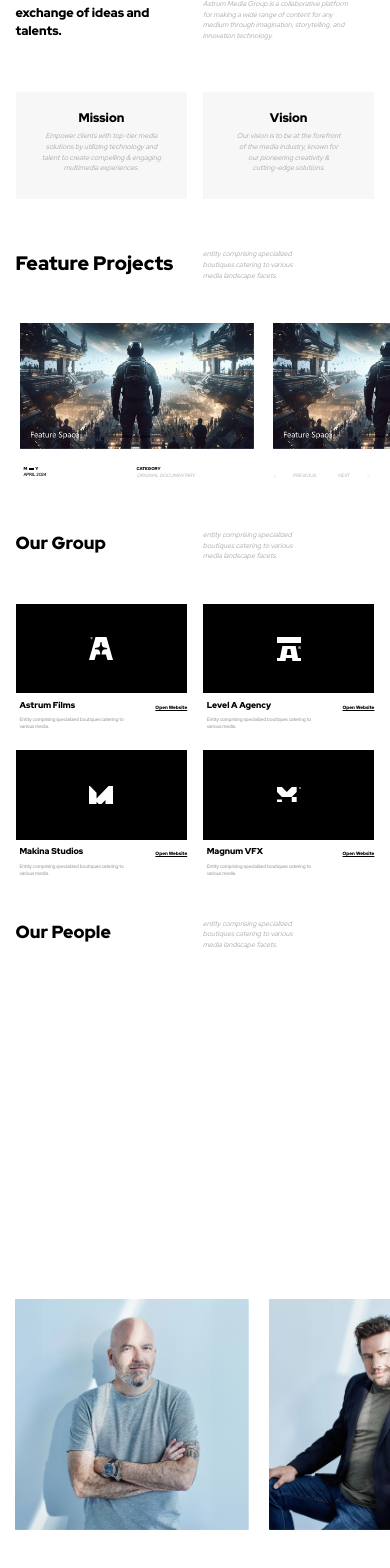
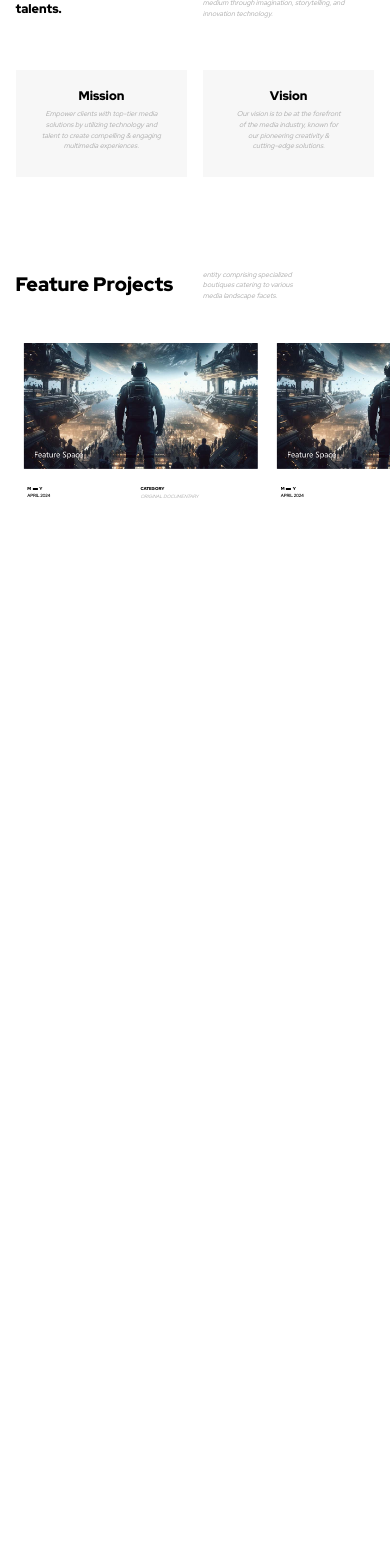
Before and after one commit to HossamBhi/Astrum-media-group, a React (Vite) app: page / in a window 390 px wide. Shown: the part 416-1984 px from the top of the page. Built offline with nearby package versions, Linux system fonts and the light colour scheme.

Commit message:
Animate sections

```diff
--- a/src/components/AboutSection.tsx
+++ b/src/components/AboutSection.tsx
@@ -1,8 +1,8 @@
 import { motion } from "framer-motion";
 import { NavLinks } from "../utils/helper";
+import { fadeIn } from "../utils/motionHelper";
 import { AnimateTextLine, AnimateTextLines } from "./animation";
 import { SectionWrapper } from "./ui";
-import { fadeIn, slideIn } from "../utils/motionHelper";
 
 const AboutSection = () => {
   return (
@@ -43,7 +43,7 @@ const AboutSection = () => {
       </SectionWrapper>
       <SectionWrapper className="flex flex-row gap-[4vw] pb-[6vh] xl:pb-[15vh] 3xl:pb-[10vh]">
         <motion.div
-          variants={slideIn({ direction: "up", duration: 0.8 })}
+          variants={fadeIn({ direction: "up", duration: 0.8 })}
           className="flex flex-1 flex-col items-center justify-center bg-[#F7F7F7] px-[2vh] pb-[3vh] pt-[2vh] text-center xl:px-[4vh] xl:pb-[6vh] xl:pt-[4vh]"
         >
           <h3 className="pb-[0.5vh] font-RedHatDisplay-Black text-[3.2vw] 3xl:text-[2.2vw]">
@@ -57,7 +57,7 @@ const AboutSection = () => {
           </p>
         </motion.div>
         <motion.div
-          variants={slideIn({ direction: "up", duration: 0.8 })}
+          variants={fadeIn({ direction: "up", duration: 0.8 })}
           className="flex flex-1 flex-col items-center justify-center bg-[#F7F7F7] px-[2vh] pb-[3vh] pt-[2vh] text-center xl:px-[4vh] xl:pb-[6vh] xl:pt-[4vh]"
         >
           <h3 className="pb-[0.5vh] font-RedHatDisplay-Black text-[3.2vw] 3xl:text-[2.2vw]">
--- a/src/components/Contact.tsx
+++ b/src/components/Contact.tsx
@@ -2,7 +2,7 @@ import { OUR_EMAIL } from "../utils/helper";
 import { SectionWrapper } from "./ui";
 const ContactSection = () => {
   return (
-    <SectionWrapper className="relative bg-white pb-[10vh]">
+    <SectionWrapper className="relative bg-white pb-[10vh] pt-[5vh]">
       <div className="flex flex-1 flex-col items-center justify-center bg-[#F7F7F7] px-[4vh] py-[10vh] text-center">
         <h3 className="pb-[0.5vh] font-RedHatDisplay-Bold text-[10vw] underline">
           Get in Touch
--- a/src/components/FeatureProjectsSection.tsx
+++ b/src/components/FeatureProjectsSection.tsx
@@ -1,65 +1,10 @@
-import { motion } from "framer-motion";
-import { useRef, useState } from "react";
+import { motion, useScroll, useTransform } from "framer-motion";
+import { useRef } from "react";
 import { useWindowDimensions } from "../hooks";
 import { NavLinks } from "../utils/helper";
-import { NextBtn, PrevBtn } from "./carousel";
+import { AnimateTextLine, AnimateTextLines } from "./animation";
 import { Image, SectionWrapper } from "./ui";
-
-const FeatureProjectsSection = () => {
-  const scrollRef = useRef(null);
-  const [activeSlider, setActiveSlider] = useState(0);
-  const { width } = useWindowDimensions();
-  const cardWidth = width * 0.6;
-  const scrollWidth = width * 0.7;
-  const slideLeft = () => {
-    const slider = document.getElementById("slider");
-    if (slider && activeSlider > 0) {
-      setActiveSlider(
-        Math.ceil((slider.scrollLeft - scrollWidth) / scrollWidth),
-      );
-      slider.scrollLeft = slider?.scrollLeft - scrollWidth;
-    }
-  };
-
-  const slideRight = () => {
-    const slider = document.getElementById("slider");
-    if (slider && activeSlider < 3) {
-      setActiveSlider(
-        Math.ceil((slider.scrollLeft + scrollWidth) / scrollWidth),
-      );
-      slider.scrollLeft = slider?.scrollLeft + scrollWidth;
-    }
-  };
-
-  return (
-    <motion.div
-      whileInView="animate"
-      initial="hidden"
-      className="relative pb-[6vh] xl:pb-[15vh] 3xl:pb-[10vh]"
-    >
-      <SectionWrapper
-        className="flex flex-row gap-[4vw] pb-[5vh]"
-        id={NavLinks[3].id}
-      >
-        <div className="flex-1">
-          <h2 className="font-RedHatDisplay-Black text-[5vw] 3xl:text-[3.3vw]">
-            Feature Projects
-          </h2>
-        </div>
-        <div className="flex flex-1 items-end">
-          <p className="text-[1.8vw] italic text-secondary 3xl:text-[1.2vw]">
-            entity comprising specialized <br />
-            boutiques catering to various <br />
-            media landscape facets.
-          </p>
-        </div>
-      </SectionWrapper>
-      <section
-        ref={scrollRef}
-        id="slider"
-        className="no-scrollbar relative flex h-full gap-[5vw] overflow-x-scroll scroll-smooth whitespace-nowrap pe-[30vw] ps-[5vw]"
-      >
-        {[
+const data = [
   {
     title: "Astrum Films",
     des: "Entity comprising specialized boutiques catering to various media.",
@@ -92,7 +37,86 @@ const FeatureProjectsSection = () => {
     category: "ORIGINAL DOCUMENTARY",
     date: "APRIL 2024",
   },
-        ].map((item, index) => (
+];
+
+const FeatureProjectsSection = () => {
+  const scrollRef = useRef(null);
+  // const [activeSlider, setActiveSlider] = useState(0);
+  const { width } = useWindowDimensions();
+  const { scrollYProgress } = useScroll({
+    target: scrollRef,
+    offset: ["start start", "end start"],
+  });
+  const x = useTransform(
+    scrollYProgress,
+    [0, 1],
+    ["1%", `-${70 * data.length}%`],
+  );
+  const y = useTransform(scrollYProgress, [0.7, 1], ["0", `-100%`]);
+  const position = useTransform(scrollYProgress, (pos) =>
+    pos === 1 || pos === 0 ? "relative" : "fixed",
+  );
+
+  const cardWidth = width * 0.6;
+  const scrollWidth = width * 0.7;
+  // const slideLeft = () => {
+  //   const slider = document.getElementById("slider");
+  //   if (slider && activeSlider > 0) {
+  //     setActiveSlider(
+  //       Math.ceil((slider.scrollLeft - scrollWidth) / scrollWidth),
+  //     );
+  //     slider.scrollLeft = slider?.scrollLeft - scrollWidth;
+  //   }
+  // };
+
+  // const slideRight = () => {
+  //   const slider = document.getElementById("slider");
+  //   if (slider && activeSlider < 3) {
+  //     setActiveSlider(
+  //       Math.ceil((slider.scrollLeft + scrollWidth) / scrollWidth),
+  //     );
+  //     slider.scrollLeft = slider?.scrollLeft + scrollWidth;
+  //   }
+  // };
+
+  return (
+    <motion.div
+      ref={scrollRef}
+      whileInView="animate"
+      initial="hidden"
+      className="relative h-[300vh] pb-[6vh] xl:pb-[15vh] 3xl:pb-[10vh]"
+    >
+      <motion.div
+        style={{ position, y }}
+        className="fixed top-0 h-screen w-full bg-white pt-[5vh]"
+      >
+        <SectionWrapper
+          className="flex flex-row gap-[4vw] pb-[5vh]"
+          id={NavLinks[3].id}
+        >
+          <AnimateTextLine className="flex-1 font-RedHatDisplay-Black text-[5vw] 3xl:text-[3.3vw]">
+            Feature Projects
+          </AnimateTextLine>
+
+          <div className="flex flex-1 items-end">
+            <AnimateTextLines
+              items={[
+                "entity comprising specialized",
+                "boutiques catering to various",
+                "media landscape facets.",
+              ]}
+              className="text-[1.8vw] italic text-secondary 3xl:text-[1.2vw]"
+              transition={{ staggerChildren: 0.2 }}
+            />
+          </div>
+        </SectionWrapper>
+        <motion.section
+          style={{ x }}
+          id="slider"
+          className="relative flex h-full gap-[5vw] pe-[30vw] ps-[5vw]"
+          // className="no-scrollbar relative flex h-full gap-[5vw] overflow-x-scroll scroll-smooth whitespace-nowrap pe-[30vw] ps-[5vw]"
+        >
+          {data.map((item, index) => (
             <div
               key={index}
               className={`flex flex-col`}
@@ -106,7 +130,7 @@ const FeatureProjectsSection = () => {
                 />
               </div>
               <div
-              className={`flex justify-between ps-[1vw] pt-[2vh] transition-all duration-500 xl:pt-[5vh] ${activeSlider === index ? "opacity-100" : "opacity-0"}`}
+                className={`flex justify-between ps-[1vw] pt-[2vh] transition-all duration-500 xl:pt-[5vh]`}
               >
                 <div className="flex flex-col">
                   <div className="flex items-center font-RedHatDisplay-Black text-[1.1vw] 3xl:text-[0.73vw]">
@@ -129,11 +153,12 @@ const FeatureProjectsSection = () => {
               </div>
             </div>
           ))}
-      </section>
-      <div className="absolute bottom-[6vh] left-[70vw] flex w-[25vw] items-center justify-between gap-[5vw] xl:bottom-[15vh] 3xl:bottom-[10vh]">
+        </motion.section>
+      </motion.div>
+      {/* <div className="absolute bottom-[6vh] left-[70vw] flex w-[25vw] items-center justify-between gap-[5vw] xl:bottom-[15vh] 3xl:bottom-[10vh]">
         <PrevBtn onClick={slideLeft} />
         <NextBtn onClick={slideRight} />
-      </div>
+      </div> */}
     </motion.div>
   );
 };
--- a/src/components/Navbar/HomeNav.tsx
+++ b/src/components/Navbar/HomeNav.tsx
@@ -29,7 +29,7 @@ const HomeNav = () => {
           >
             <a
               href={item.path}
-              className="text-[12px] md:text-[18px] xl:text-[1.5vw] 3xl:xl:text-[1vw]"
+              className="text-[1vw] md:text-[18px] xl:text-[1.5vw] 3xl:xl:text-[1vw]"
             >
               {item.label}
             </a>
--- a/src/components/OurGroupSection.tsx
+++ b/src/components/OurGroupSection.tsx
@@ -1,7 +1,7 @@
 import { motion } from "framer-motion";
-import { Tilt } from "react-tilt";
 import { NavLinks } from "../utils/helper";
-import { animateText } from "../utils/motionHelper";
+import { zoomIn } from "../utils/motionHelper";
+import { AnimateTextLine, AnimateTextLines } from "./animation";
 import { Image, SectionWrapper } from "./ui";
 
 const defaultOptions = {
@@ -17,28 +17,24 @@ const defaultOptions = {
 };
 
 const OurGroupSection = () => (
-  <>
+  <div className="relative bg-white pt-[5vh]">
     <SectionWrapper
       className="flex flex-row gap-[4vw] pb-[5vh]"
       id={NavLinks[3].id}
     >
-      <motion.div className="flex-1">
-        <motion.h2
-          variants={animateText}
-          className="font-RedHatDisplay-Black text-[4.5vw] 3xl:text-[3vw]"
-        >
-          Our Group
-        </motion.h2>
-      </motion.div>
+      <AnimateTextLine className="flex-1 font-RedHatDisplay-Black text-[4.5vw] 3xl:text-[3vw]">
+        Our Group
+      </AnimateTextLine>
       <div className="flex flex-1 items-end">
-        <motion.p
-          variants={animateText}
+        <AnimateTextLines
+          items={[
+            "entity comprising specialized",
+            "boutiques catering to various",
+            "media landscape facets.",
+          ]}
           className="text-[1.8vw] italic text-secondary 3xl:text-[1.2vw]"
-        >
-          entity comprising specialized <br />
-          boutiques catering to various <br />
-          media landscape facets.
-        </motion.p>
+          transition={{ staggerChildren: 0.2 }}
+        />
       </div>
     </SectionWrapper>
     <SectionWrapper className="grid grid-cols-2 gap-[4vw] gap-y-[5vw] pb-[5vh] xl:pb-[10vh] 3xl:gap-y-[4vw]">
@@ -68,8 +64,19 @@ const OurGroupSection = () => (
           logo: "/icons/Makina-icon.svg",
         },
       ].map((item, index) => (
-        <Tilt options={defaultOptions}>
-          <div key={index} className="flex flex-col">
+        <motion.div
+          variants={zoomIn({
+            duration: 0.8,
+            delay: index * 0.3,
+          })}
+        >
+          {/* <Tilt options={defaultOptions}> */}
+          <a
+            key={index}
+            href={item.path}
+            target="_blank"
+            className="flex flex-col"
+          >
             <div className="flex h-[23vw] items-center justify-center bg-black 3xl:h-[20vw]">
               <Image
                 className="w-[14%] 3xl:w-[10%]"
@@ -94,11 +101,12 @@ const OurGroupSection = () => (
                 {item.des}
               </p>
             </div>
-          </div>
-        </Tilt>
+          </a>
+          {/* </Tilt> */}
+        </motion.div>
       ))}
     </SectionWrapper>
-  </>
+  </div>
 );
 
 export default OurGroupSection;
--- a/src/components/OurPeopleSection.tsx
+++ b/src/components/OurPeopleSection.tsx
@@ -1,49 +1,11 @@
 import { motion, useScroll, useTransform } from "framer-motion";
-import { useRef } from "react";
+import { useEffect, useRef } from "react";
 import { useWindowDimensions } from "../hooks";
 import { NavLinks } from "../utils/helper";
 import { Image, SectionWrapper } from "./ui";
-const OurPeopleSection = () => {
-  const scrollRef = useRef(null);
-  // const [activeSlider, setActiveSlider] = useState(0);
-  const { width } = useWindowDimensions();
-  const { scrollYProgress } = useScroll({
-    target: scrollRef,
-    offset: ["start start", "end start"],
-  });
-  const x = useTransform(scrollYProgress, [0, 1], ["1%", "-85%"]);
-  const position = useTransform(scrollYProgress, (pos) =>
-    pos === 1 || pos === 0 ? "relative" : "fixed",
-  );
+import { AnimateTextLine, AnimateTextLines } from "./animation";
 
-  const cardWidth = width * 0.6;
-
-  return (
-    <div className="pb-[5vh]">
-      <SectionWrapper
-        className="flex flex-row gap-[4vw] pb-[5vh]"
-        id={NavLinks[3].id}
-      >
-        <div className="flex-1">
-          <h2 className="font-RedHatDisplay-Black text-[4.5vw] 3xl:text-[3vw]">
-            Our People
-          </h2>
-        </div>
-        <div className="flex flex-1 items-end">
-          <p className="text-[1.8vw] italic text-secondary 3xl:text-[1.2vw]">
-            entity comprising specialized <br />
-            boutiques catering to various <br />
-            media landscape facets.
-          </p>
-        </div>
-      </SectionWrapper>
-      <div ref={scrollRef} className="relative h-[300vh]">
-        <motion.div
-          style={{ position }}
-          className="top-0 flex h-screen items-center overflow-hidden bg-white"
-        >
-          <motion.div style={{ x }} className="flex gap-[5vw]">
-            {[
+const OUR_GROUP = [
   {
     name: "Mohamed Sherif",
     bio: "Art Director",
@@ -74,18 +36,86 @@ const OurPeopleSection = () => {
     bio: "Motion Director",
     poster: "/imgs/team3.png",
   },
-            ].map((item, index) => (
+];
+
+const OurPeopleSection = () => {
+  const scrollRef = useRef(null);
+  // const [activeSlider, setActiveSlider] = useState(0);
+  const { width } = useWindowDimensions();
+
+  const { scrollYProgress } = useScroll({
+    target: scrollRef,
+    offset: ["start start", "end start"],
+  });
+  const x = useTransform(
+    scrollYProgress,
+    [0, 1],
+    [`-${49 * OUR_GROUP.length}%`, `100%`],
+  );
+  const y = useTransform(scrollYProgress, [0.7, 1], ["0", `-100%`]);
+  const position = useTransform(scrollYProgress, (pos) =>
+    pos === 1 || pos === 0 ? "relative" : "fixed",
+  );
+
+  const cardWidth = width * 0.6;
+  // useEffect(() => {
+  //   console.log(document.getElementById("group-container").offsetWidth);
+  // }, []);
+  return (
+    <div ref={scrollRef} className="relative h-[300vh]">
+      <motion.div
+        style={{ position, y }}
+        className="top-0 flex h-screen w-full flex-col justify-evenly bg-white pb-[5vh] pt-[5vh]"
+      >
+        <SectionWrapper
+          className="flex w-full flex-row gap-[4vw] pb-[5vh]"
+          id={NavLinks[3].id}
+        >
+          <AnimateTextLine className="flex-1 font-RedHatDisplay-Black text-[4.5vw] 3xl:text-[3vw]">
+            Our People
+          </AnimateTextLine>
+
+          <div className="flex flex-1 items-end">
+            <AnimateTextLines
+              items={[
+                "entity comprising specialized",
+                "boutiques catering to various",
+                "media landscape facets.",
+              ]}
+              className="text-[1.8vw] italic text-secondary 3xl:text-[1.2vw]"
+              transition={{ staggerChildren: 0.2 }}
+            />
+          </div>
+        </SectionWrapper>
+        <motion.div
+          // style={{ position }}
+          className="h-full items-center overflow-hidden bg-white"
+        >
+          <motion.div
+            style={{ x }}
+            id="group-container"
+            className="flex h-full gap-[5vw] "
+          >
+            {OUR_GROUP.map((item, index) => (
               <div
                 key={index}
-                className={`relative flex h-screen flex-col`}
+                className={`relative flex h-full w-[50%] flex-col`}
                 style={{ minWidth: cardWidth }}
               >
-                <div className="flex h-full items-center justify-center">
-                  <Image
-                    className="w-[100%] object-cover"
+                <div
+                  className="flex size-full items-center justify-center bg-black"
+                  style={{
+                    backgroundImage: `url(${item.poster})`,
+                    backgroundPosition: "top",
+                    backgroundRepeat: "no-repeat",
+                    backgroundSize: "cover",
+                  }}
+                >
+                  {/* <Image
+                    className="h-full object-cover w-full"
                     src={item.poster}
                     alt={item.name}
-                  />
+                  /> */}
                 </div>
                 <div
                   className={`absolute bottom-0 left-0 right-0 top-0 flex h-full w-full items-end justify-between p-[5%]`}
@@ -103,7 +133,7 @@ const OurPeopleSection = () => {
             ))}
           </motion.div>
         </motion.div>
-      </div>
+      </motion.div>
     </div>
   );
 };
--- a/src/components/RevealedSection.tsx
+++ b/src/components/RevealedSection.tsx
@@ -1,52 +1,8 @@
-import { useRef, useState } from "react";
+import { useRef } from "react";
 import { useWindowDimensions } from "../hooks";
-import { NextBtn, PrevBtn } from "./carousel";
 import { Image } from "./ui";
-
-const RevealedSection = () => {
-  const scrollRef = useRef(null);
-  const [activeSlider, setActiveSlider] = useState(0);
-  const { width } = useWindowDimensions();
-  const cardWidth = width * 0.6;
-  const scrollWidth = width * 0.6;
-  const slideLeft = () => {
-    const slider = document.getElementById("revealedSlider");
-    if (slider && activeSlider > 0) {
-      setActiveSlider(
-        Math.ceil((slider.scrollLeft - scrollWidth) / scrollWidth),
-      );
-      slider.scrollLeft = slider?.scrollLeft - scrollWidth;
-    }
-  };
-
-  const slideRight = () => {
-    const slider = document.getElementById("revealedSlider");
-    if (slider && activeSlider < 3) {
-      setActiveSlider(
-        Math.ceil((slider.scrollLeft + scrollWidth) / scrollWidth),
-      );
-      slider.scrollLeft = slider?.scrollLeft + scrollWidth;
-    }
-  };
-
-  return (
-    <div className="relative bg-white pb-[6vh] pt-[6vh] xl:pb-[15vh] 3xl:pb-[10vh]">
-      <div className="flex-1 px-[5vw] pb-[4vh] xl:pb-[10vh]">
-        <p className="pb-[0.5vh] text-[1.8vw] italic text-secondary 3xl:text-[1.2vw]">
-          News
-        </p>
-        <h2 className="font-RedHatDisplay-Black text-[4.5vw] 3xl:text-[3vw]">
-          Revealed and <br />
-          Upcoming Projects
-        </h2>
-      </div>
-      <div className="relative">
-        <section
-          ref={scrollRef}
-          id="revealedSlider"
-          className="no-scrollbar relative flex h-full gap-[5vw] overflow-x-scroll scroll-smooth whitespace-nowrap pe-[30vw] ps-[5vw] pt-[2vh] xl:pt-[5vh]"
-        >
-          {[
+import { useScroll, useTransform, motion } from "framer-motion";
+const data = [
   {
     title: "Astrum Films",
     des: "Entity comprising specialized boutiques catering to various media.",
@@ -79,7 +35,71 @@ const RevealedSection = () => {
     category: "ORIGINAL DOCUMENTARY",
     date: "APRIL 2024",
   },
-          ].map((item, index) => (
+];
+const RevealedSection = () => {
+  const scrollRef = useRef(null);
+  // const [activeSlider, setActiveSlider] = useState(0);
+  const { width } = useWindowDimensions();
+  const cardWidth = width * 0.6;
+  const { scrollYProgress } = useScroll({
+    target: scrollRef,
+    offset: ["start start", "end start"],
+  });
+  const x = useTransform(
+    scrollYProgress,
+    [0, 1],
+    ["1%", `-${70 * data.length}%`],
+  );
+  const y = useTransform(scrollYProgress, [0.7, 1], ["0", `-100%`]);
+  const position = useTransform(scrollYProgress, (pos) =>
+    pos === 1 || pos === 0 ? "relative" : "fixed",
+  );
+  // const scrollWidth = width * 0.6;
+  // const slideLeft = () => {
+  //   const slider = document.getElementById("revealedSlider");
+  //   if (slider && activeSlider > 0) {
+  //     setActiveSlider(
+  //       Math.ceil((slider.scrollLeft - scrollWidth) / scrollWidth),
+  //     );
+  //     slider.scrollLeft = slider?.scrollLeft - scrollWidth;
+  //   }
+  // };
+
+  // const slideRight = () => {
+  //   const slider = document.getElementById("revealedSlider");
+  //   if (slider && activeSlider < 3) {
+  //     setActiveSlider(
+  //       Math.ceil((slider.scrollLeft + scrollWidth) / scrollWidth),
+  //     );
+  //     slider.scrollLeft = slider?.scrollLeft + scrollWidth;
+  //   }
+  // };
+
+  return (
+    <div
+      ref={scrollRef}
+      className="relative h-[300vh] bg-white pb-[6vh] pt-[6vh] xl:pb-[15vh] 3xl:pb-[10vh]"
+    >
+      <motion.div
+        style={{ position, y }}
+        className="top-0 flex h-screen w-full flex-col justify-evenly bg-white pb-[5vh] pt-[5vh]"
+      >
+        <div className="flex-1 px-[5vw] pb-[4vh]">
+          <p className="pb-[0.5vh] text-[1.8vw] italic text-secondary 3xl:text-[1.2vw]">
+            News
+          </p>
+          <h2 className="font-RedHatDisplay-Black text-[4.5vw] 3xl:text-[3vw]">
+            Revealed and <br />
+            Upcoming Projects
+          </h2>
+        </div>
+        <div className="relative">
+          <motion.section
+            style={{ x }}
+            id="revealedSlider"
+            className="flex h-full gap-[5vw]  pe-[30vw] ps-[5vw] pt-[2vh]"
+          >
+            {data.map((item, index) => (
               <div
                 key={index}
                 className={`flex flex-col`}
@@ -93,7 +113,7 @@ const RevealedSection = () => {
                   />
                 </div>
                 <div
-                className={`flex justify-between ps-[1vw] pt-[2vh] transition-all duration-500 xl:pt-[5vh] ${activeSlider === index ? "opacity-100" : "opacity-0"}`}
+                  className={`flex justify-between ps-[1vw] pt-[2vh] transition-all duration-500 xl:pt-[5vh]`}
                 >
                   <div className="flex flex-col">
                     <div className="flex items-center font-RedHatDisplay-Black text-[1.1vw] 3xl:text-[0.73vw]">
@@ -116,12 +136,13 @@ const RevealedSection = () => {
                 </div>
               </div>
             ))}
-        </section>
-        <div className="absolute left-0 -top-[2vh] xl:-top-[5vh] flex w-full items-center justify-between gap-[5vw] px-[5vw]">
+          </motion.section>
+          {/* <div className="absolute left-0 -top-[2vh] xl:-top-[5vh] flex w-full items-center justify-between gap-[5vw] px-[5vw]">
           <PrevBtn onClick={slideLeft} />
           <NextBtn onClick={slideRight} />
+        </div> */}
         </div>
-      </div>
+      </motion.div>
     </div>
   );
 };
--- a/src/utils/motionHelper.tsx
+++ b/src/utils/motionHelper.tsx
@@ -9,7 +9,7 @@ export const animateText = {
   animate: {
     opacity: 1,
     y: 0,
-    transition: { duration: 0.8, delay: 0.5 },
+    transition: { duration: 0.8, delay: 0.2 },
   },
 };
 
@@ -71,7 +71,7 @@ export const zoomIn = ({
 }) => {
   return {
     hidden: {
-      scale: 0,
+      scale: 0.5,
       opacity: 0,
     },
     animate: {
```
Lines whose indentation alone changed are shown as unchanged.
